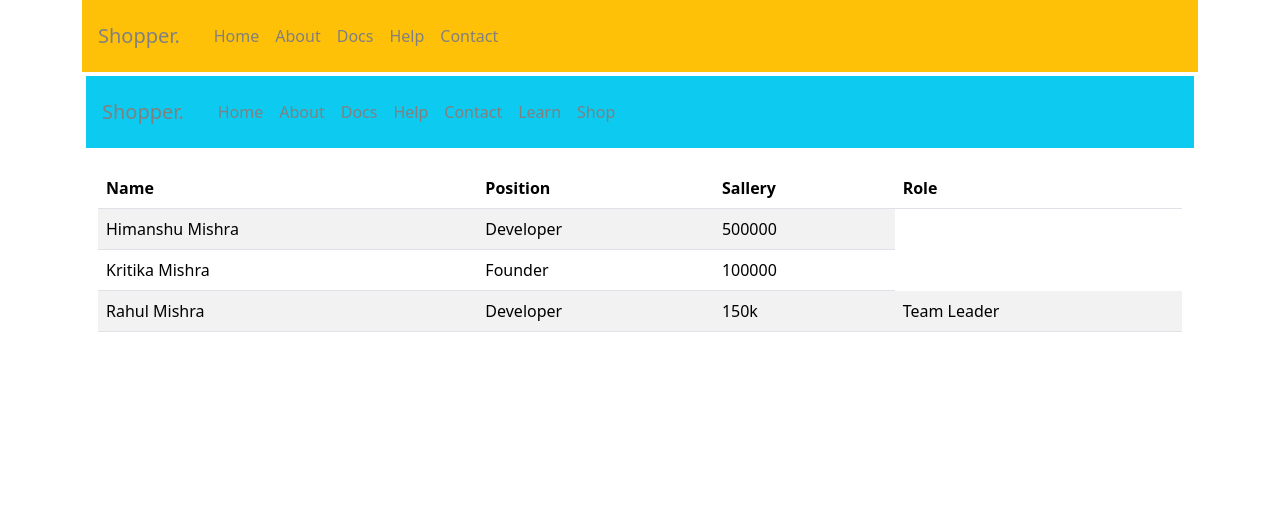
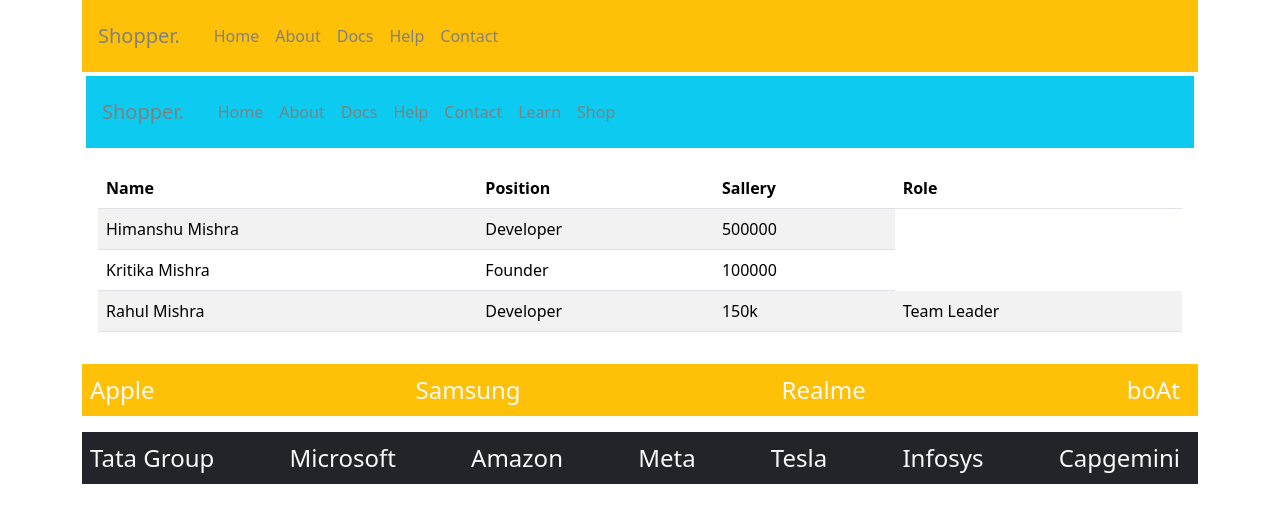
Before and after one commit to Himanshu12866/UI-react, a React (Vite) app in the folder learnreact/: page / in a window 1280 px wide. Shown: the top 522 px of the page. Built offline with nearby package versions, Linux system fonts and the light colour scheme.

Commit message:
"Added import for CustomList component and used it twice in NavComponent with different themes and items."

```diff
--- /dev/null
+++ b/learnreact/src/component/custom/list.jsx
@@ -0,0 +1,16 @@
+export default function CustomList(props) {
+    return (
+        <div className={` ${props.theme}`}>
+            <ol className={`d-flex p-2 justify-content-between list-unstyled ${props.listTheme}`}>
+                {
+                    props.items.map((item, index) =>
+                        <li key={index} className="nav-item">
+                            <a className="fs-4 text-light" style={{color:`${props.linkColor}!important`}}>{item}</a>
+                        </li>
+                    )
+                }
+            </ol>
+        </div>
+
+    )
+}
--- a/learnreact/src/component/custom/useNav.jsx
+++ b/learnreact/src/component/custom/useNav.jsx
@@ -1,3 +1,4 @@
+import CustomList from "./list";
 import NavBar from "./navbar";
 import Table from "./table";
 
@@ -14,5 +15,7 @@ export default function NavComponent() {
             <NavBar brand="Shopper." theme="bg-warning p-3 text-light" links={["Home", "About", "Docs", "Help", "Contact"]} />
             <NavBar brand="Shopper." theme="bg-info p-3 m-1" links={["Home", "About", "Docs", "Help", "Contact", "Learn", "Shop"]} />
             <Table headItems={["Name", "Position", "Sallery" , "Role"]} data={employeeData} />
+            <CustomList  theme="bg-warning" items={["Apple" , "Samsung" , "Realme" , " boAt" ]}/>
+            <CustomList  theme="bg-dark text-light" listTheme="" items={["Tata Group" , "Microsoft" , "Amazon" , "Meta" , "Tesla" , "Infosys" , "Capgemini" ]} linkColor="white"/>
         </div>)
 }
```
